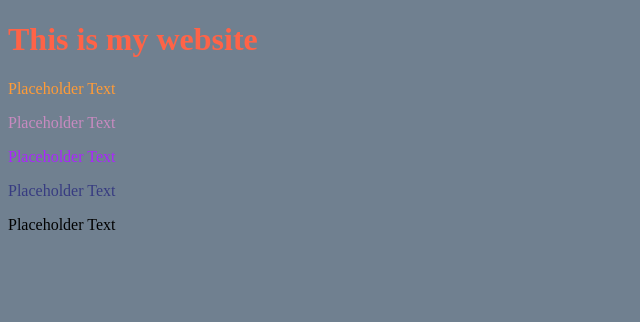
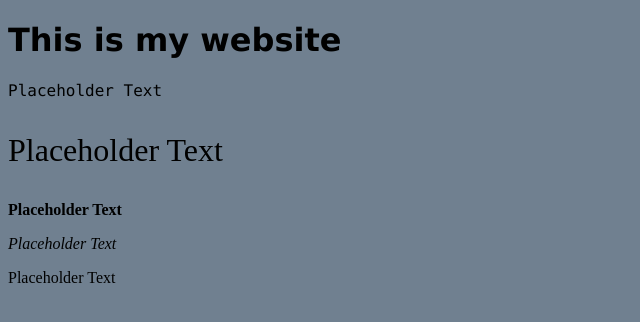
Before and after one commit to zainalzepiryobon-maker/Web1, a PHP site: page / in a window 1280 px wide. Shown: the top 322 px of the page, without its empty margins (0-640 px from the left). Run offline with PHP 8.4, Linux system fonts and the light colour scheme.

Commit message:
auto publish 1763713008402

```diff
--- a/style.css
+++ b/style.css
@@ -1,23 +1,23 @@
 body{
-  background-color: slategrey
+  background-color: slategrey;
 }
 
 h1{
-  color: tomato
+  font-family: verdana, arial, "courier new";
 }
 
 #p1{
-  color: RGB(255, 155, 55)
+  font-family: "lucida console", "courier new";
 }
 
 #p2{
-  color: RGB(200, 138, 192)
+  font-size: 2em;
 }
 
 #p3{
-  color: #ab25fe
+  font-weight: bold;
 }
 
 #p4{
-  color: hsl(237, 40%, 36%)
+  font-style: italic;
 }
```
